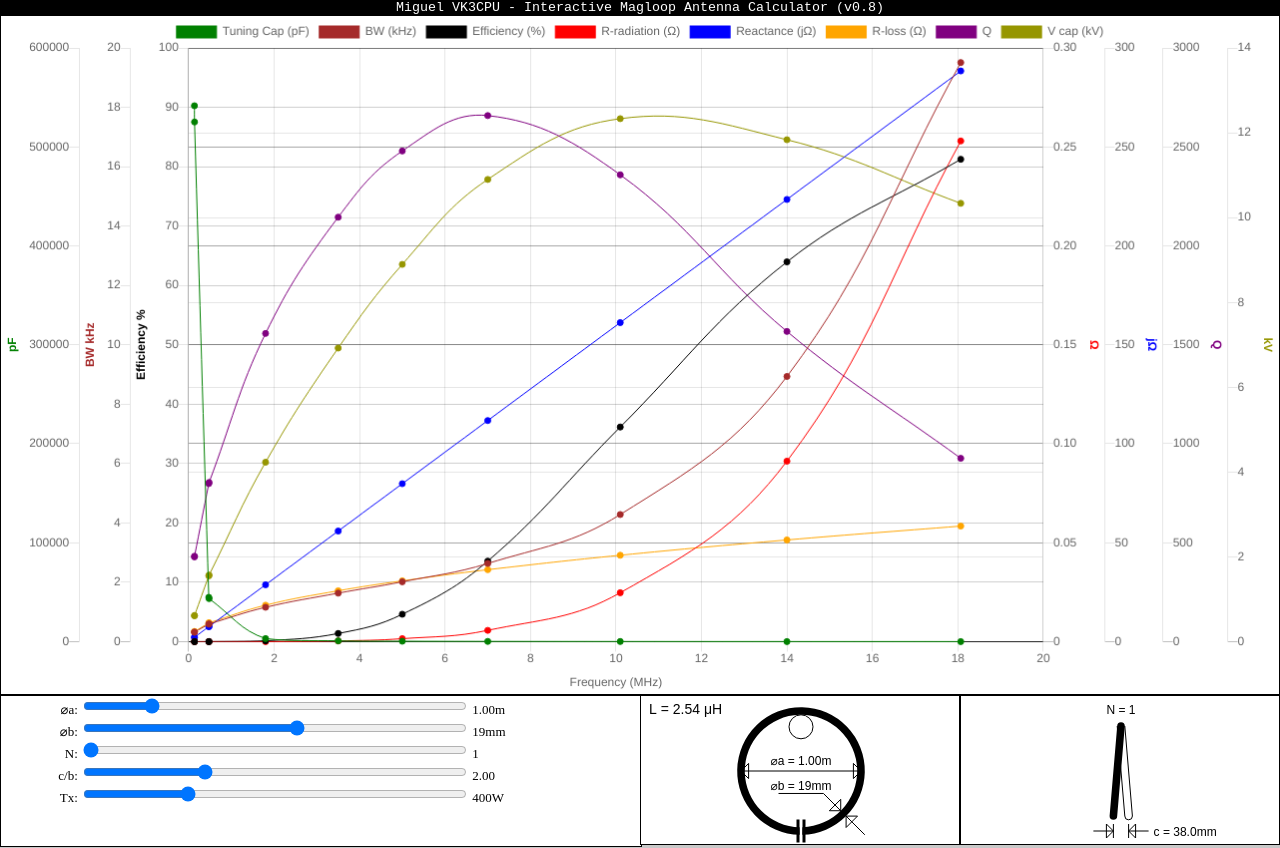
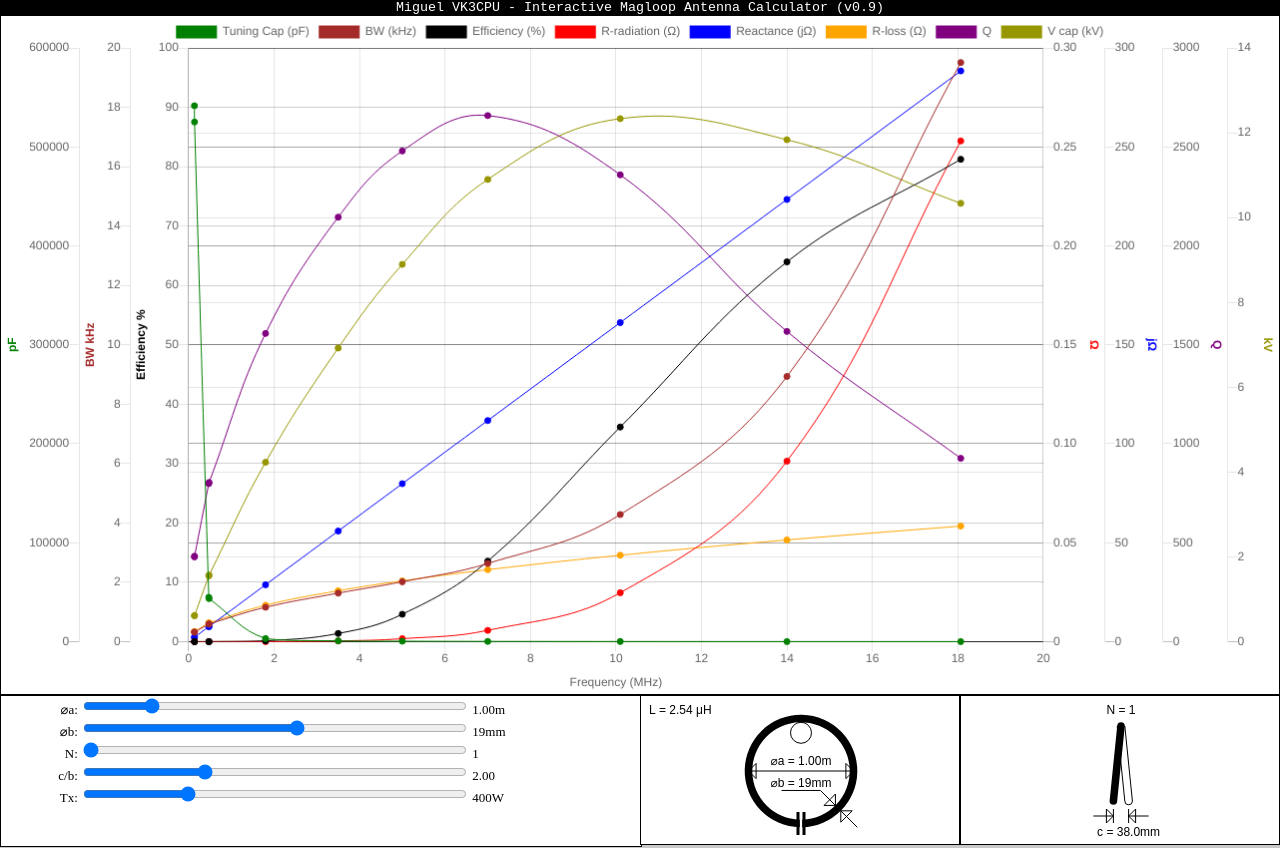
Before and after one commit to miguelvaca/vk3cpu, a plain HTML site: page magloop.html in a window 1280 px wide. Drawn offline with nearby package versions, Linux system fonts and the light colour scheme.

Commit message:
Update magloop.html

```diff
--- a/magloop.html
+++ b/magloop.html
@@ -7,7 +7,7 @@
         <link rel="stylesheet" href="magloop.css">
     </head>
     <body>
-        <header>Miguel VK3CPU - Interactive Magloop Antenna Calculator (v0.8)</header>
+        <header>Miguel VK3CPU - Interactive Magloop Antenna Calculator (v0.9)</header>
         <section class="gridLayoutClass">
             <div class="chart-container" style="position: relative;">
                 <canvas id="chartCanvas" class="chartCanvasClass">
@@ -376,7 +376,7 @@
             afront_canvas.height = win_height-2;
 
             fctx.clearRect(0, 0, win_width, win_height);
-            const loop_radius = win_width < win_height ? 0.40 * win_width : 0.40 * win_height; //  100; // loop_diameter_slider.value * 80;
+            const loop_radius = win_width < win_height ? 0.35 * win_width : 0.35 * win_height; //  100; // loop_diameter_slider.value * 80;
             const cond_radius = conductor_diameter_slider.value / 5;
             const loopx = win_width/2;
             const loopy = win_height/2;
@@ -415,10 +415,12 @@
             fctx.lineTo(loopx + loop_radius, loopy);
             fctx.stroke();
 
-            // Write loop diameter symbol:
-            fctx.font = "14px arial";
+            // Write loop inductance:
+            fctx.font = "12px arial";
             const L = getInductance() * 1.0e+6;
             fctx.fillText("L = " + L.toPrecision(3).toString() + " \u03bcH", 8, 18);
+
+            // Write loop diameter symbol:
             fctx.font = "12px arial";
             fctx.textAlign = "center";
             const dia = 1.0 * loop_diameter_slider.value;
@@ -482,7 +484,7 @@
             const cond_spacing = 2 * cond_radius * loop_spacing_slider.value;
             const start_x = win_width/2 - loop_turns_slider.value * cond_spacing * 0.5;
             const top_y = win_height * 0.2;
-            const bot_y = win_height * 0.8;
+            const bot_y = win_height * 0.7;
             for (let i = 0; i < loop_turns_slider.value; i++) {
                 sctx.beginPath();
                 sctx.arc(start_x + i * cond_spacing, bot_y, cond_radius, 0, Math.PI);
@@ -498,7 +500,7 @@
                 sctx.stroke();
             }
             // Draw left spacing arrow:
-            const dim_y = win_height * 0.9;
+            const dim_y = win_height * 0.8;
             sctx.beginPath();
             sctx.moveTo(start_x - 20, dim_y);
             sctx.lineTo(start_x, dim_y);
@@ -525,9 +527,9 @@
             sctx.fillText("N = " + loop_turns_slider.value.toString(), win_width/2, win_height * 0.1 + 3);
 
             // Draw spacing text:
-            sctx.textAlign = "left";
+            sctx.textAlign = "center";
             const spc = loop_spacing_slider.value * conductor_diameter_slider.value;
-            sctx.fillText("c = " + spc.toPrecision(3).toString() + "mm", start_x + cond_spacing + 25, dim_y + 5);
+            sctx.fillText("c = " + spc.toPrecision(3).toString() + "mm", start_x + cond_spacing, dim_y + 20);
         }
         drawFrontDesign();
         drawSideDesign();
```
